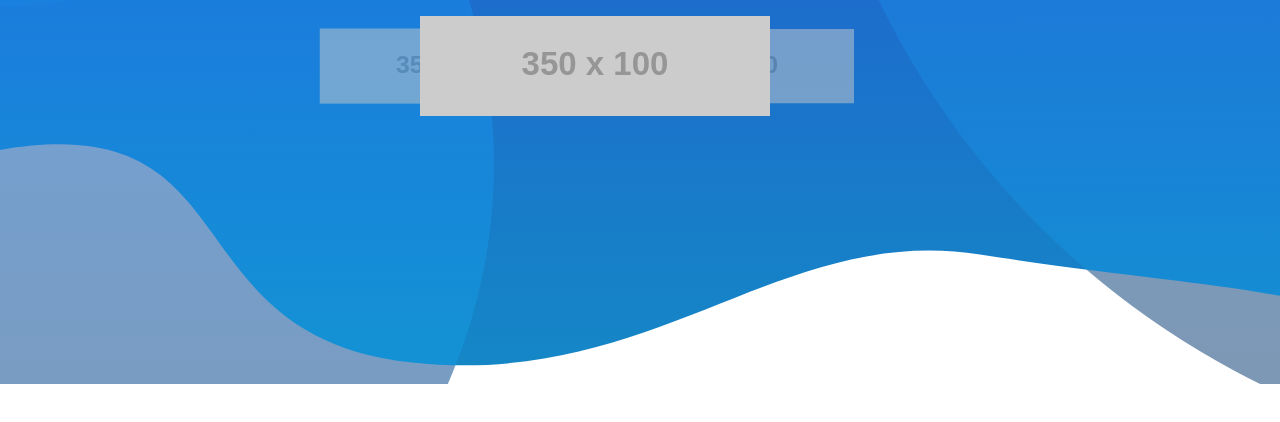
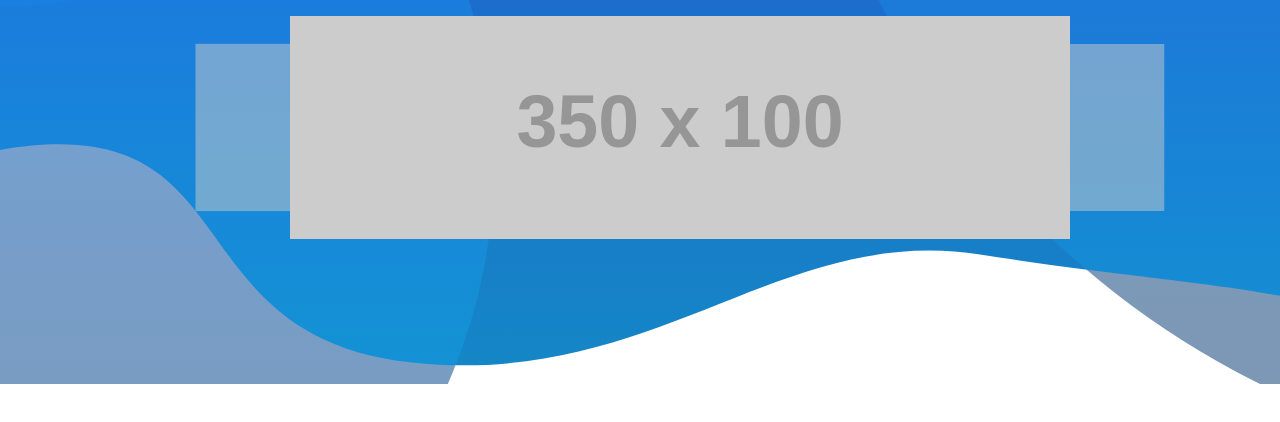
Before and after one commit to IMOGIRI-DIGITAL/edukatrip, a plain HTML site: page index.html in a window 1280 px wide. Drawn offline with Linux system fonts and the light colour scheme; some packages are replaced by stand-ins of ours; placeholder pictures from the web are drawn by us; a script that the page names is missing.

Commit message:
home with slider

```diff
--- a/assets/css/slider.css
+++ b/assets/css/slider.css
@@ -1,6 +1,6 @@
 .carousel-wrap {
-    width: 635px;
-    height: 323px;
+    width: 100%;
+
     margin: 0 auto;
     position: relative;
   }
@@ -23,10 +23,14 @@
   }
 
   .carousel > li {
+    width: 100%;
     display: inline-block;
     -webkit-transition: all .3s ease-in-out;
     -moz-transition: all .3s ease-in-out;
     transition: all .3s ease-in-out;
+  }
+  .carousel > li > img {
+    width: 100%;
   }
   @media (min-width: 768px) and (max-width: 991px) {
     .carousel > li {
@@ -50,7 +54,7 @@
   }
 
   .main-pos {
-    margin-left: 2em !important;
+    margin-left: 0em !important;
     z-index: 3000;
   }
   @media (min-width: 768px) and (max-width: 991px) {
@@ -67,7 +71,7 @@
   .left-pos {
     background: #ccc;
     opacity: .5;
-    margin-left: -7em !important;
+    margin-left: -12em !important;
     z-index: 1000;
     -webkit-transform: scale(0.75);
     -moz-transform: scale(0.75);
@@ -101,7 +105,7 @@
 
   .right-pos {
     opacity: .5;
-    margin-left: 10em !important;
+    margin-left: 12em !important;
     z-index: 1000;
     -webkit-transform: scale(0.75);
     -moz-transform: scale(0.75);
@@ -141,25 +145,9 @@
   .slider i {
     font-size: 45px;
   }
-  .slider #prev,
-  .slider #next {
-    position: absolute;
-  }
-  .slider #prev {
-    left: -74px;
-  }
   @media (min-width: 768px) and (max-width: 1199px) {
-    .slider #prev {
-      left: -180px;
-    }
   }
   @media (max-width: 767px) {
-    .slider #prev {
-      left: -70px;
-    }
-  }
-  .slider #next {
-    right: 88px;
   }
   @media (min-width: 768px) and (max-width: 1199px) {
     .slider #next {
--- a/assets/js/slider.js
+++ b/assets/js/slider.js
@@ -1,14 +1,4 @@
-//slideshow style interval
-var autoSwap = setInterval( swap,7000);
 
-//pause slideshow and reinstantiate on mouseout
-$('.carousel, .slider').hover(
-  function () {
-    clearInterval(autoSwap);
-},
-  function () {
-   autoSwap = setInterval( swap,7000);
-});
 
 //global variables
 var items = [];
--- a/index.html
+++ b/index.html
@@ -15,7 +15,7 @@
   <div class="container">
             <div class="row">
               <div class="col"></div>
-                <div class="col-lg-6">
+                <div class="col-lg-8">
 
                     <section class="carousel-wrap">
                         <ul class="carousel">
@@ -43,11 +43,6 @@
                             <li class="items left-pos" id="7">
                                 <img src="http://placehold.it/350x100?text=10">
                         </ul>
-                        <span class="slider">
-                          <a href="javascript:void(0);" value="Prev" id="prev"><i class="material-icons">&#xE314;</i></a>
-                          <a href="javascript:void(0);" value="Next" id="next"><i class="material-icons">&#xE315;</i></a>
-
-                        </span>
                     </section>
 
                 </div>
```
